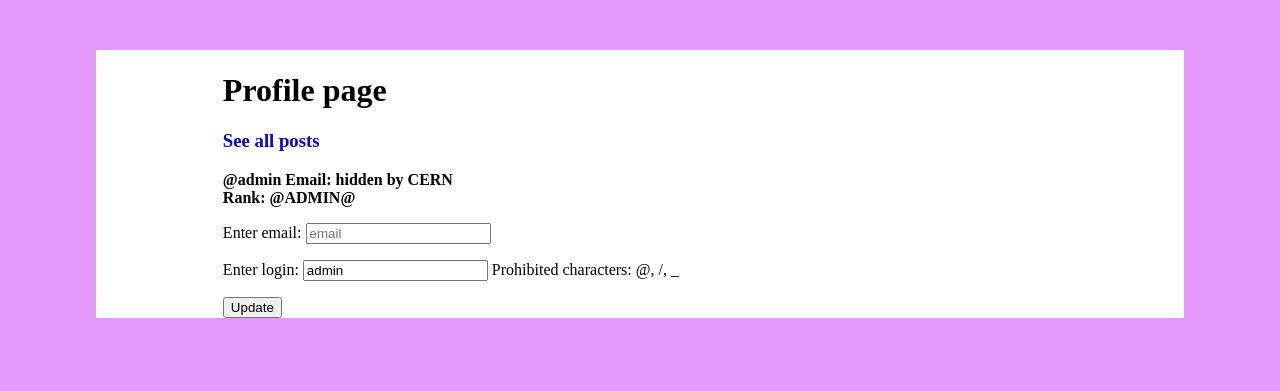
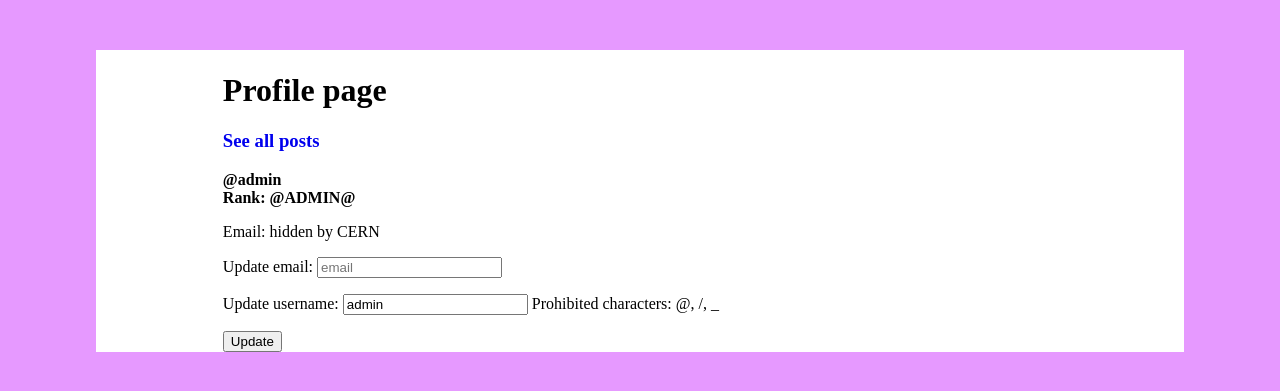
Before and after one commit to Loke-60000/Atto-channel, a Django app: page /profile/ in a window 1280 px wide. Shown: the part 79-470 px from the top of the page. Run offline with Django 4.2, Linux system fonts and the light colour scheme; a user stored in the database is signed in; data comes from the database, SQL or seed files in the repository; both versions use the stored data as it was after the commit.

Commit message:
Refactoring. Front development is still in progress. V1.7-b-1

```diff
--- a/blog/templates/blog/base.html
+++ b/blog/templates/blog/base.html
@@ -54,6 +54,7 @@
           .text-center{
             text-align: center;
           }
+
           .post{
           width: 80%;
           padding: 1px 3px 10px 16px;
@@ -62,6 +63,7 @@
           border-left: 4px solid rgb(102, 102, 102);
           background-color: rgba(102, 102, 102, 0.05);
           }
+
           .user_images {
     margin: 10px;
     width: 128px;
--- a/blog/templates/blog/thread.html
+++ b/blog/templates/blog/thread.html
@@ -9,7 +9,6 @@
         <h1 class="text-center">{{ title }}</h1>
 
         <h2 class="text-center"><a href="{% url 'comment-add' title.id %}"><button class="btn btn-outline-secondary">add comment</button></a></h2>
-
         {% for post in news %}
             <div class="post">
                 {% if post.author %}
--- a/users/forms.py
+++ b/users/forms.py
@@ -4,8 +4,8 @@ from django.contrib.auth.forms import UserCreationForm
 
 
 class UserRegisterForm(UserCreationForm):
-    email = forms.EmailField(label='Enter email', required=False, widget=forms.TextInput(attrs={'class': 'form-control', 'placeholder': "email"}))
-    username = forms.CharField(label='Enter login', required=True, help_text="Prohibited characters: @, /, _", widget=forms.TextInput(attrs={'class': 'form-control', 'placeholder': "login"}))
+    email = forms.EmailField(label='Enter email', required=False, help_text= "(We don't check)", widget=forms.TextInput(attrs={'class': 'form-control', 'placeholder': "email"}))
+    username = forms.CharField(label='Enter username', required=True, help_text="Prohibited characters: @, /, _", widget=forms.TextInput(attrs={'class': 'form-control', 'placeholder': "username"}))
     # some = forms.ModelChoiceField(queryset=User.objects.all())
     password1 = forms.CharField(
         label='Enter password',
@@ -21,10 +21,10 @@ class UserRegisterForm(UserCreationForm):
 
 
 class UserUpdateForm(forms.ModelForm):
-    email = forms.EmailField(label='Enter email', required=False,
+    email = forms.EmailField(label='Update email', required=False,
                              widget=forms.TextInput(attrs={'class': 'form-control', 'placeholder': "email"}))
-    username = forms.CharField(label='Enter login', required=True, help_text="Prohibited characters: @, /, _",
-                               widget=forms.TextInput(attrs={'class': 'form-control', 'placeholder': "login"}))
+    username = forms.CharField(label='Update username', required=True, help_text="Prohibited characters: @, /, _",
+                               widget=forms.TextInput(attrs={'class': 'form-control', 'placeholder': "username"}))
     # some = forms.ModelChoiceField(queryset=User.objects.all())
 
     class Meta:
--- a/users/templates/users/profile.html
+++ b/users/templates/users/profile.html
@@ -8,21 +8,21 @@
     <h1>Profile page</h1>
     <h3><a href="{% url 'user-comment' user.username %}">See all posts</a></h3>
     <div>
-      <p class="pb-3 mb-0 small lh-sm border-bottom">
-        <strong class="d-block text-gray-dark">@{{ user.username }}</strong>
-        {% if user.email %}
-        <b>Email: </b>  {{ user.email}}
-        {% else %}
-        <b>Email: hidden by CERN</b>
-        {% endif %}
+        <strong>@{{ user.username }}</strong>
         <br>
         <b>Rank: {{ user.rank.rank }}</b>
-      </p>
+        <p>
+        {% if user.email %}
+        Email:  {{ user.email}}
+        {% else %}
+        Email: hidden by CERN
+        {% endif %}
+        </p>
     </div>
     <form method="post" enctype="multipart/form-data">
         {% csrf_token %}
         {{ updateUserForm.as_p }}
         {{ profileForm.as_p }}
-        <button class="btn btn-outline-warning" type="submit">Update</button>
+        <button type="submit">Update</button>
     </form>
 {% endblock %}
```
Also changed, not shown: blog/views.py (+23 -26 lines), blog/templates/blog/about.html (renamed from blog/templates/blog/contacti.html), db.sqlite3, pictures/posts_images/Screenshot_from_2023-10-03_20-07-06.png (deleted).
